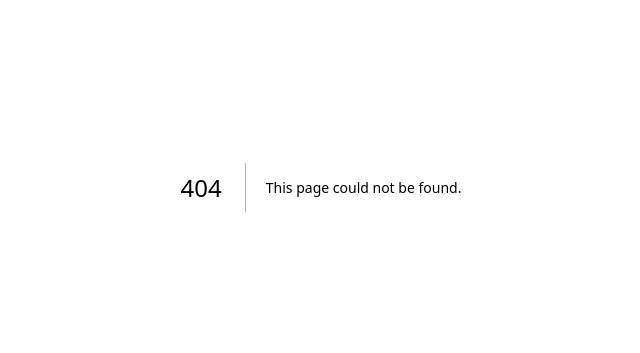
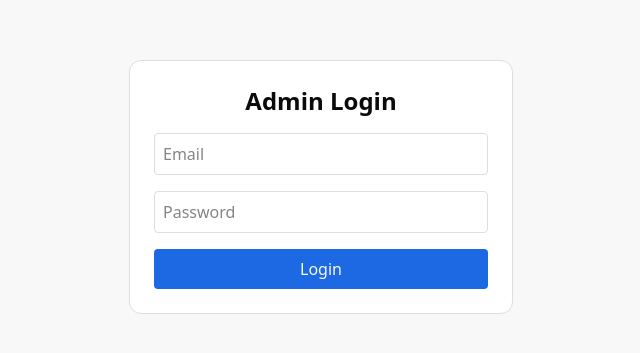
Before and after one commit to rifat-mahmudul/doctor-tracker, a Next.js app: page /login in a window 1280 px wide. Before the commit this address had no page. Shown: the part 213-566 px from the top of the page, without its empty margins (319-959 px from the left). Built offline with nearby package versions, Linux system fonts and the light colour scheme.

Commit message:
next auth implement & middleware set up done

```diff
--- a/package.json
+++ b/package.json
@@ -20,6 +20,7 @@
     "radix-ui": "^1.4.3",
     "react": "19.2.4",
     "react-dom": "19.2.4",
+    "recharts": "^3.8.1",
     "shadcn": "^4.5.0",
     "sonner": "^2.0.7",
     "tailwind-merge": "^3.5.0",
--- /dev/null
+++ b/src/app/(auth)/login/_components/login.tsx
@@ -0,0 +1,47 @@
+"use client";
+
+import { signIn } from "next-auth/react";
+import { useState } from "react";
+
+export default function LoginPage() {
+  const [email, setEmail] = useState("");
+  const [password, setPassword] = useState("");
+
+  const handleLogin = async () => {
+    await signIn("credentials", {
+      email,
+      password,
+      callbackUrl: "/dashboard",
+    });
+  };
+
+  return (
+    <div className="flex items-center justify-center min-h-screen bg-background">
+      <div className="w-full max-w-sm p-6 border rounded-lg space-y-4 bg-card">
+        <h1 className="text-2xl font-bold text-center">Admin Login</h1>
+
+        <input
+          className="w-full border p-2 rounded"
+          placeholder="Email"
+          value={email}
+          onChange={(e) => setEmail(e.target.value)}
+        />
+
+        <input
+          className="w-full border p-2 rounded"
+          placeholder="Password"
+          type="password"
+          value={password}
+          onChange={(e) => setPassword(e.target.value)}
+        />
+
+        <button
+          onClick={handleLogin}
+          className="w-full bg-primary text-primary-foreground p-2 rounded"
+        >
+          Login
+        </button>
+      </div>
+    </div>
+  );
+}
--- /dev/null
+++ b/src/app/(auth)/login/page.tsx
@@ -0,0 +1,12 @@
+import React from "react";
+import Login from "./_components/login";
+
+const page = () => {
+  return (
+    <div>
+      <Login />
+    </div>
+  );
+};
+
+export default page;
--- /dev/null
+++ b/src/app/api/auth/[...nextauth]/route.ts
@@ -0,0 +1,6 @@
+import NextAuth from "next-auth";
+import { authOptions } from "@/lib/auth";
+
+const handler = NextAuth(authOptions);
+
+export { handler as GET, handler as POST };
--- /dev/null
+++ b/src/app/page.tsx
@@ -0,0 +1,11 @@
+import Redirect from "@/components/shared/redirect";
+
+const page = () => {
+  return (
+    <div>
+      <Redirect />
+    </div>
+  );
+};
+
+export default page;
--- /dev/null
+++ b/src/components/shared/redirect.tsx
@@ -0,0 +1,29 @@
+"use client";
+
+import { Loader2 } from "lucide-react";
+import { useRouter } from "next/navigation";
+import { useEffect } from "react";
+
+const Redirect = () => {
+  const router = useRouter();
+
+  useEffect(() => {
+    const timer = setTimeout(() => {
+      router.push("/dashboard");
+    }, 200);
+    return () => clearTimeout(timer);
+  }, [router]);
+
+  return (
+    <div className="flex h-screen w-full items-center justify-center ">
+      <div className="flex flex-col items-center gap-4 rounded-2xlp-8 ">
+        <Loader2 className="h-10 w-10 animate-spin text-[#3B82F6]" />
+        <p className="text-lg font-medium text-gray-700">
+          Redirecting to your dashboard...
+        </p>
+      </div>
+    </div>
+  );
+};
+
+export default Redirect;
--- /dev/null
+++ b/src/lib/auth.ts
@@ -0,0 +1,41 @@
+import { NextAuthOptions } from "next-auth";
+import CredentialsProvider from "next-auth/providers/credentials";
+import { connectDB } from "@/lib/db";
+
+export const authOptions: NextAuthOptions = {
+  providers: [
+    CredentialsProvider({
+      name: "Credentials",
+      credentials: {
+        email: { label: "Email", type: "text" },
+        password: { label: "Password", type: "password" },
+      },
+      async authorize(credentials) {
+        await connectDB();
+
+        // eslint-disable-next-line @typescript-eslint/no-explicit-any
+        const { email, password } = credentials as any;
+
+        if (email === "admin@test.com" && password === "123456") {
+          return {
+            id: "1",
+            name: "Admin",
+            email: "admin@test.com",
+          };
+        }
+
+        return null;
+      },
+    }),
+  ],
+
+  session: {
+    strategy: "jwt",
+  },
+
+  pages: {
+    signIn: "/login",
+  },
+
+  secret: process.env.NEXTAUTH_SECRET,
+};
--- /dev/null
+++ b/src/proxy.ts
@@ -0,0 +1,19 @@
+import { getToken } from "next-auth/jwt";
+import { NextResponse } from "next/server";
+
+// eslint-disable-next-line @typescript-eslint/no-explicit-any
+export async function proxy(req: any) {
+  const token = await getToken({ req });
+
+  const isLoginPage = req.nextUrl.pathname.startsWith("/login");
+
+  if (!token && !isLoginPage) {
+    return NextResponse.redirect(new URL("/login", req.url));
+  }
+
+  return NextResponse.next();
+}
+
+export const config = {
+  matcher: ["/dashboard/:path*", "/api/:path*"],
+};
```
Also changed, not shown: src/app/(dashboard)/dashboard/doctor-management/page.tsx (renamed from src/app/(dashboard)/doctor-management/page.tsx), src/app/(dashboard)/dashboard/layout.tsx (renamed from src/app/(dashboard)/layout.tsx), src/app/(dashboard)/dashboard/page.tsx (renamed from src/app/(dashboard)/page.tsx), src/app/(dashboard)/dashboard/patient-management/page.tsx (renamed from src/app/(dashboard)/patient-management/page.tsx), 1 other file (tests, documents, lock files or other folders).
